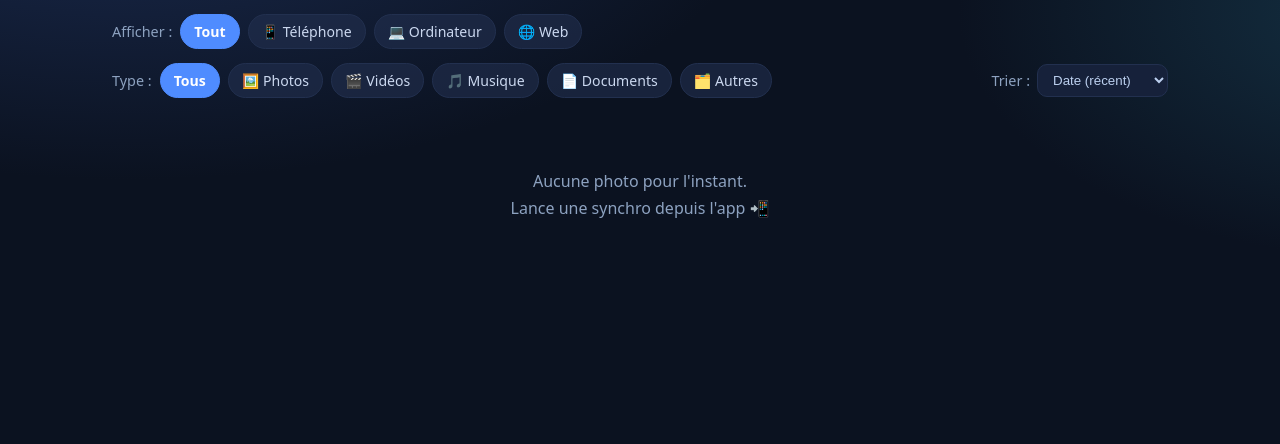
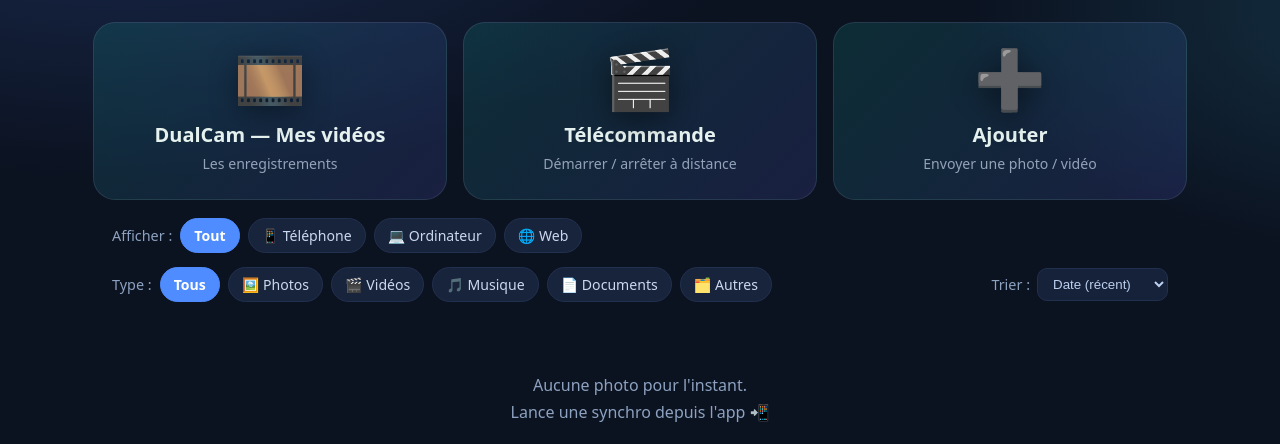
Before and after one commit to luvumbu/luvumbu, a PHP site: page /DualCam/web/gallery.php in a window 1280 px wide. Shown: the part 70-514 px from the top of the page. Run offline with PHP 8.4, Linux system fonts and the light colour scheme; the visitor is signed in with stand-in values (Sample User, id 1); data that the repository does not hold is empty.

Commit message:
dualcam : galerie PhotoSync — grandes tuiles d'accès à logos
DualCam / Télécommande / Ajouter en gros boutons sous l'en-tête, cohérent
avec l'accueil DualCam.

Co-Authored-By: Claude Opus 4.8 <noreply@anthropic.com>

```diff
--- a/DualCam/web/gallery.php
+++ b/DualCam/web/gallery.php
@@ -262,6 +262,23 @@ $viewQs = ($inTrash ? '&view=corbeille' : '') . $filterQs;
     </div>
   </header>
 
+  <!-- Tuiles d'accès (logos bien en avant), mêmes que l'accueil DualCam -->
+  <style>
+    .quicklinks{display:grid;grid-template-columns:repeat(auto-fit,minmax(210px,1fr));gap:16px;padding:22px 28px 4px;max-width:1150px;margin:0 auto;}
+    .ql{display:flex;flex-direction:column;align-items:center;text-align:center;gap:4px;padding:26px 18px;border-radius:22px;text-decoration:none;color:#e6f2ef;
+        background:linear-gradient(135deg,rgba(20,184,166,.16),rgba(99,102,241,.16));border:1px solid rgba(148,163,184,.16);
+        transition:transform .14s ease,border-color .14s ease,box-shadow .14s ease;}
+    .ql:hover{transform:translateY(-5px);border-color:#14b8a6;box-shadow:0 16px 36px rgba(0,0,0,.5);}
+    .ql .ql-ic{font-size:58px;line-height:1;filter:drop-shadow(0 6px 14px rgba(0,0,0,.45));}
+    .ql b{font-size:1.25rem;margin-top:10px;font-weight:800;}
+    .ql small{color:#94a3b8;font-size:.88rem;margin-top:2px;}
+  </style>
+  <div class="quicklinks">
+    <a class="ql" href="dualcam.php"><span class="ql-ic">🎞️</span><b>DualCam — Mes vidéos</b><small>Les enregistrements</small></a>
+    <a class="ql" href="remote.php"><span class="ql-ic">🎬</span><b>Télécommande</b><small>Démarrer / arrêter à distance</small></a>
+    <a class="ql" href="upload_web.php"><span class="ql-ic">➕</span><b>Ajouter</b><small>Envoyer une photo / vidéo</small></a>
+  </div>
+
   <?php
     // Bouton « Afficher » : filtre la galerie selon l'origine (téléphone / ordinateur / web).
     $qsBase  = 'gallery.php?perpage=' . $perPage . ($inTrash ? '&view=corbeille' : '');
```
Also changed, not shown: DualCam_app/server/web/gallery.php (+17 -0 lines).
